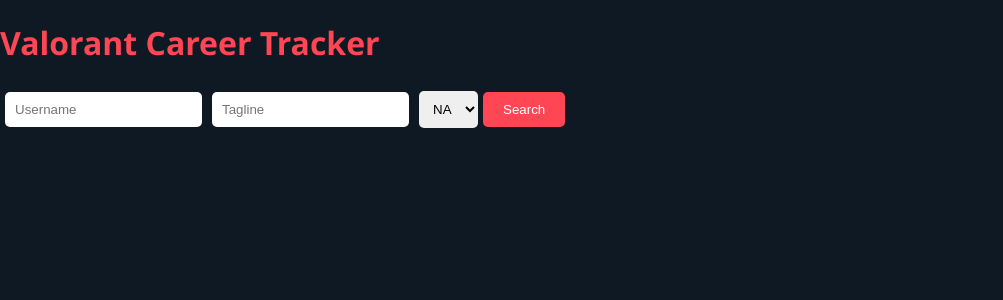
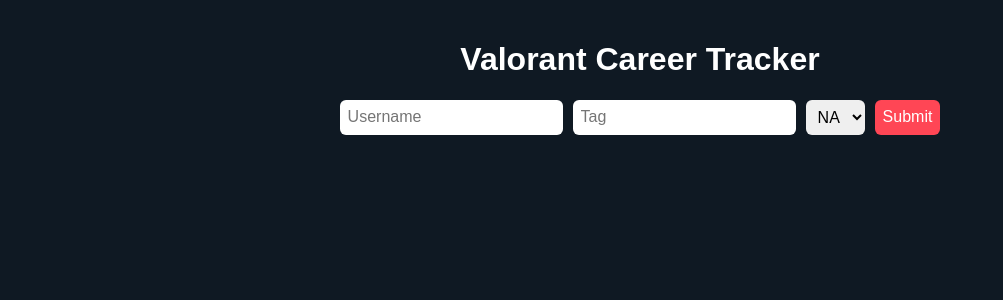
Before and after one commit to apple101012/ValorantCareer, a React (Create React App) app in the folder valorantwebsite/: page / in a window 1280 px wide. Shown: the top 300 px of the page, without its empty margins (0-1003 px from the left). Built offline with nearby package versions, Linux system fonts and the light colour scheme.

Commit message:
now map icons aren't working

```diff
--- a/valorantwebsite/src/App.css
+++ b/valorantwebsite/src/App.css
@@ -1,107 +1,93 @@
-/* Global Styles */
 body {
+  background-color: #0f1923;
+  color: white;
+  font-family: Arial, sans-serif;
   margin: 0;
-  font-family: "Segoe UI", Tahoma, Geneva, Verdana, sans-serif;
-  background-color: #0f1923;
-  color: #ffffff;
+  padding: 0;
 }
 
-.container {
-  max-width: 800px;
-  margin: auto;
+.App {
+  text-align: center;
   padding: 20px;
 }
 
-h1,
-h2,
-h3 {
-  color: #ff4655;
+.input-form {
+  display: flex;
+  justify-content: center;
+  gap: 10px;
+  margin-bottom: 20px;
 }
 
-input,
-select {
-  padding: 10px;
-  margin: 5px;
+.input-form input,
+.input-form select,
+.input-form button {
+  padding: 8px;
+  font-size: 16px;
+  border-radius: 6px;
   border: none;
-  border-radius: 5px;
 }
 
-button {
+.input-form button {
   background-color: #ff4655;
   color: white;
-  padding: 10px 20px;
-  border: none;
-  border-radius: 5px;
   cursor: pointer;
-  transition: background 0.3s;
 }
 
-button:hover {
-  background-color: #e03b4f;
+.input-form button:hover {
+  background-color: #e33b4c;
 }
 
-.rank-display {
+.error {
+  color: red;
+  margin-top: 10px;
+}
+
+.profile {
   margin-top: 20px;
-  padding: 15px;
-  background-color: #1f2a36;
-  border-radius: 10px;
-  text-align: center;
+}
+
+.rank-icon {
+  width: 100px;
+  height: 100px;
+}
+
+.progress-bar-container {
+  width: 100px;
+  background-color: #333;
+  border-radius: 6px;
+  margin: 0 auto;
+  height: 10px;
+  margin-bottom: 10px;
 }
 
 .progress-bar {
-  background-color: #2e3a48;
-  border-radius: 5px;
-  overflow: hidden;
-  margin-top: 10px;
+  background-color: #ff4655;
+  height: 10px;
+  border-radius: 6px;
 }
 
-.progress-bar-fill {
-  height: 20px;
-  background-color: #ff4655;
-  text-align: center;
-  line-height: 20px;
-  color: white;
-  transition: width 0.5s;
+.matches {
+  margin-top: 30px;
 }
 
 .match-card {
-  background-color: #1a232f;
-  margin: 15px 0;
+  background-color: #1e2a35;
+  margin: 10px auto;
   padding: 15px;
-  border-radius: 8px;
+  border-radius: 10px;
+  width: 90%;
+  max-width: 600px;
   display: flex;
-  justify-content: space-between;
+  gap: 15px;
   align-items: center;
-  flex-wrap: wrap;
+}
+
+.map-img {
+  width: 120px;
+  height: auto;
+  border-radius: 10px;
 }
 
 .match-info {
-  flex: 1;
-  min-width: 200px;
+  text-align: left;
 }
-
-.map-img {
-  width: 150px;
-  border-radius: 5px;
-  margin-left: 20px;
-}
-.match-map {
-  width: 120px;
-  height: auto;
-  border-radius: 8px;
-  object-fit: cover;
-  box-shadow: 0 0 8px rgba(255, 0, 0, 0.4);
-  margin-top: 10px;
-}
-
-@media (max-width: 600px) {
-  .match-card {
-    flex-direction: column;
-    align-items: flex-start;
-  }
-
-  .map-image {
-    margin-left: 0;
-    margin-top: 10px;
-  }
-}
--- a/valorantwebsite/src/App.js
+++ b/valorantwebsite/src/App.js
@@ -1,4 +1,4 @@
-import React, { useState } from "react";
+import React, { useState, useEffect } from "react";
 import "./App.css";
 
 function App() {
@@ -6,48 +6,60 @@
   const [name, setName] = useState("");
   const [tag, setTag] = useState("");
   const [mmrData, setMmrData] = useState(null);
-  const [history, setHistory] = useState([]);
+  const [matchHistory, setMatchHistory] = useState([]);
   const [error, setError] = useState(null);
-  const [loading, setLoading] = useState(false);
+
+  // Rank icon base URL
+  const getRankIcon = (tier) => {
+    return `https://media.valorant-api.com/competitivetiers/564d8e28-c226-3180-6285-e48a390db8b1/${tier}/largeicon.png`;
+  };
+
+  // Fallback map image if needed
+  const getMapImage = (mapName) => {
+    const formatted = mapName.toLowerCase().replace(/\s+/g, "");
+    return `https://media.valorant-api.com/maps/${formatted}/listview.png`;
+  };
 
   const fetchData = async () => {
-    setLoading(true);
+    setError(null);
     try {
+      console.log("Fetching MMR...");
       const mmrRes = await fetch(
-        `http://localhost:5000/api/mmr?region=${region}&name=${name}&tag=${tag}`
+        `http://localhost:5000/api/mmr?region=${region}&name=${encodeURIComponent(
+          name
+        )}&tag=${tag}`
       );
       const mmrJson = await mmrRes.json();
+      console.log("MMR JSON:", mmrJson);
+      if (!mmrJson.data || !mmrJson.data.current_data)
+        throw new Error("Invalid MMR data");
+      setMmrData(mmrJson.data);
 
-      if (!mmrJson.data || !mmrJson.data.current_data) {
-        throw new Error("Invalid or missing MMR data");
-      }
-
+      console.log("Fetching match history...");
       const historyRes = await fetch(
-        `http://localhost:5000/api/mmr-history?region=${region}&name=${name}&tag=${tag}`
+        `http://localhost:5000/api/mmr-history?region=${region}&name=${encodeURIComponent(
+          name
+        )}&tag=${tag}`
       );
       const historyJson = await historyRes.json();
+      console.log("Match History JSON:", historyJson);
+      if (!historyJson.data) throw new Error("No match history found");
+      setMatchHistory(historyJson.data.slice(0, 10));
+    } catch (err) {
+      console.error("Error fetching data:", err);
+      setError("Failed to fetch data. Please check your input.");
+    }
+  };
 
-      if (!Array.isArray(historyJson.data)) {
-        throw new Error("Invalid match history data");
-      }
-
-      setMmrData(mmrJson.data);
-      setHistory(historyJson.data);
-      setError(null);
-    } catch (err) {
-      console.error("Fetch error:", err);
-      setError("Failed to fetch player data. Check name, tag, and region.");
-      setMmrData(null);
-      setHistory([]);
-    }
-    setLoading(false);
+  const handleSubmit = (e) => {
+    e.preventDefault();
+    fetchData();
   };
 
   return (
     <div className="App">
       <h1>Valorant Career Tracker</h1>
-
-      <div className="form">
+      <form onSubmit={handleSubmit} className="input-form">
         <input
           type="text"
           placeholder="Username"
@@ -56,7 +68,7 @@
         />
         <input
           type="text"
-          placeholder="Tagline"
+          placeholder="Tag"
           value={tag}
           onChange={(e) => setTag(e.target.value)}
         />
@@ -66,58 +78,75 @@
           <option value="ap">AP</option>
           <option value="kr">KR</option>
         </select>
-        <button onClick={fetchData}>Search</button>
-      </div>
+        <button type="submit">Submit</button>
+      </form>
 
-      {loading && <p>Loading...</p>}
       {error && <p className="error">{error}</p>}
 
       {mmrData && (
         <div className="profile">
+          <img
+            src={getRankIcon(mmrData.current_data.currenttier)}
+            alt="Rank Icon"
+            className="rank-icon"
+          />
           <h2>
-            {mmrData.name}#{mmrData.tag} -{" "}
-            {mmrData.current_data.currenttier_patched}
+            {mmrData.current_data.currenttier_patched ??
+              `Tier ${mmrData.current_data.currenttier}`}
           </h2>
-          <div className="progress-container">
+          <div className="progress-bar-container">
             <div
               className="progress-bar"
-              style={{ width: `${mmrData.current_data.ranking_in_tier}%` }}
+              style={{
+                width: `${mmrData.current_data.ranking_in_tier}%`,
+              }}
             ></div>
-            <span>{mmrData.current_data.ranking_in_tier}/100 RR</span>
           </div>
+          <p>{mmrData.current_data.ranking_in_tier}/100 RR</p>
         </div>
       )}
 
-      {history.length > 0 && (
-        <div className="history">
-          <h3>Last 10 Matches</h3>
-          <div className="match-cards">
-            {history.slice(0, 10).map((match, index) => (
-              <div className="match-card" key={index}>
-                <img
-                  className="map-img"
-                  src={`https://media.valorant-api.com/maps/${match.map.id}/splash.png`}
-                  alt={match.map.name}
-                />
+      {matchHistory.length > 0 && (
+        <div className="matches">
+          <h2>Last 10 Matches</h2>
+          {matchHistory.map((match, i) => (
+            <div key={i} className="match-card">
+              <img
+                src={
+                  match.map?.id
+                    ? `https://media.valorant-api.com/maps/${match.map.id}/listview.png`
+                    : getMapImage(match.map?.name || "Unknown")
+                }
+                alt={match.map?.name}
+                className="map-img"
+              />
+              <div className="match-info">
                 <p>
-                  <strong>Map:</strong> {match.map.name}
+                  <strong>Map:</strong> {match.map?.name || "Unknown"}
                 </p>
                 <p>
-                  <strong>Rank:</strong> {match.currenttier_patched}
+                  <strong>Rank:</strong>{" "}
+                  {match.currenttier_patched ?? "Unknown"}
                 </p>
                 <p>
-                  <strong>RR Change:</strong> {match.mmr_change_to_last_game} RR
+                  <strong>KDA:</strong>{" "}
+                  {match.stats
+                    ? `${match.stats.kills}/${match.stats.deaths}/${match.stats.assists}`
+                    : "Unknown"}
                 </p>
                 <p>
-                  <strong>ELO:</strong> {match.elo}
+                  <strong>RR Change:</strong>{" "}
+                  {match.mmr_change_to_last_game ?? "?"}
                 </p>
                 <p>
-                  <strong>Date:</strong>{" "}
-                  {new Date(match.date_raw * 1000).toLocaleString()}
+                  <strong>Score:</strong> {match.ranking_in_tier}/100
+                </p>
+                <p>
+                  <strong>Date:</strong> {match.date}
                 </p>
               </div>
-            ))}
-          </div>
+            </div>
+          ))}
         </div>
       )}
     </div>
```
